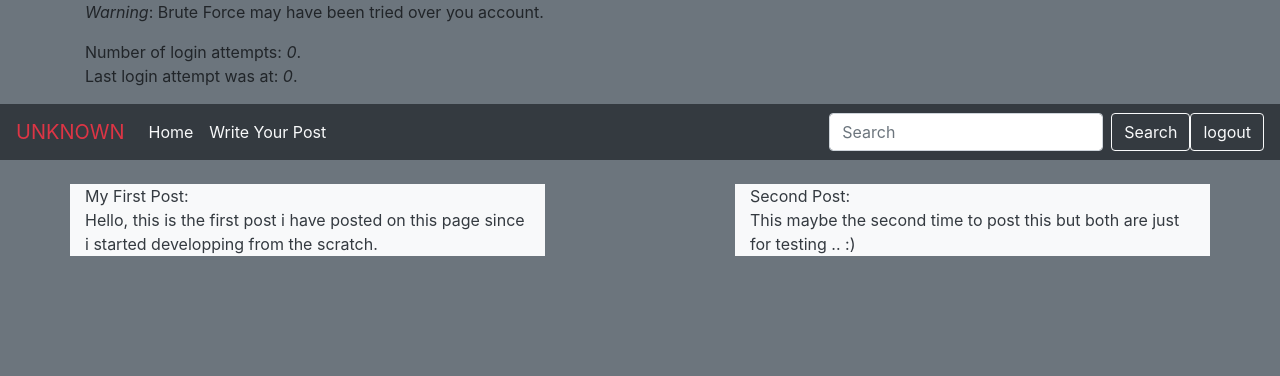
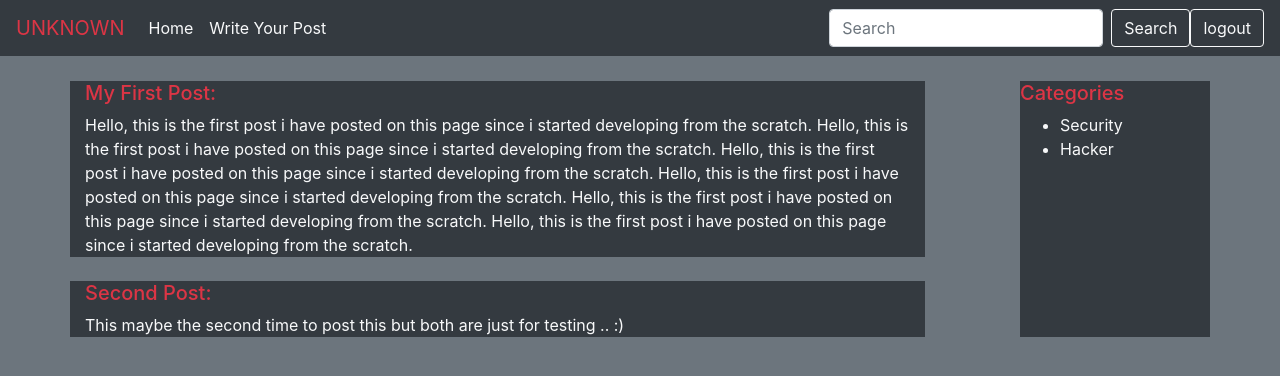
Before and after one commit to GladstoneAbraham/unknown, a PHP site: page /home/index.php in a window 1280 px wide. Shown: the top 376 px of the page. Run offline with PHP 8.4, Linux system fonts and the light colour scheme; a user stored in the database is signed in.

Commit message:
Funny :) Codding
hehe

```diff
--- a/sessions.php
+++ b/config/sessions.php
@@ -1,8 +1,9 @@
 <?php
-require "db_init.php";
+require "../config/db_init.php";
 
 session_start();
 $_SESSION['lock'] = false;
+$_SESSION['TFlogin'] = 3;
 $_SESSION['failed'] = false;
 function session_generate()
 {
--- a/header.php
+++ /dev/null
@@ -1,22 +0,0 @@
-<?php
-  require "validate.php";
-  require "sessions.php";
-  require "db_init.php";
-  header("Refresh:60");
-  ?>
-  <html>
-  <head>
-    <title>Project Secure Programmers</title>
-    <link rel="stylesheet" href="css/bootstrap.min.css">
-    <script src="js/jquery.min.js"></script>
-    <script src="js/popper.min.js"></script>
-    <script src="js/bootstrap.min.js"></script>
-    <meta charset="utf-8">
-    <meta name="viewport" content="width=device-width, initial-scale=1">
-  </head>
-  <body class="bg-secondary">
-    <?php
-    require "sub_header.php";
-    if(isset($_COOKIE['SSID']))
-      require "navbar.php";
-    ?>
--- /dev/null
+++ b/home/index.php
@@ -0,0 +1,52 @@
+<?php
+  require "../main-layout/header.php";
+  if(isset($_COOKIE['SSID']))
+  {
+   require "../main-layout/sub_header.php";
+ ?>
+ <!-- The Main Part Begins Here !! -->
+ <br/>
+ <div class="container">
+  <div class="row">
+    <div class="container col-lg-9">
+      <div class="row text-light bg-dark">
+        <div class="col-lg-12">
+          <h5 class="text-danger">My First Post:</h5>
+          Hello, this is the first post i have posted on this page since i started developing from the scratch.
+          Hello, this is the first post i have posted on this page since i started developing from the scratch.
+          Hello, this is the first post i have posted on this page since i started developing from the scratch.
+          Hello, this is the first post i have posted on this page since i started developing from the scratch.
+          Hello, this is the first post i have posted on this page since i started developing from the scratch.
+          Hello, this is the first post i have posted on this page since i started developing from the scratch.
+        </div>
+      </div>
+      <br/>
+      <div class="row text-light bg-dark">
+        <div class="col-lg-12">
+          <h5 class="text-danger">Second Post:</h5>
+          This maybe the second time to post this but both are just for testing .. :)
+        </div>
+      </div>
+    </div>
+    <div class="col-lg-1">
+    </div>
+    <div class="container col-lg-2 text-light bg-dark">
+      <div class="row">
+          <h5 class="text-danger"> Categories </h5>
+      </div>
+      <div class="row">
+          <ul>
+            <li>Security</li>
+            <li>Hacker</li>
+          </ul>
+      </div>
+    </div>
+  </div>
+</div>
+ <?php
+  }
+  else {
+    header("Location:../login/login.php");
+  }
+  require "../main-layout/footer.php";
+  ?>
--- a/navbar.php
+++ b/home/navbar.php
@@ -1,15 +1,15 @@
 <nav class="navbar navbar-expand-lg navbar-light bg-dark">
-  <a class="navbar-brand text-danger" href="index.php">UNKNOWN</a>
+  <a class="navbar-brand text-danger" href="../home/index.php">UNKNOWN</a>
   <button class="navbar-toggler" type="button" data-toggle="collapse" data-target="#navbarSupportedContent" aria-controls="navbarSupportedContent" aria-expanded="false" aria-label="Toggle navigation">
     <span class="navbar-toggler-icon"></span>
   </button>
   <div class="collapse navbar-collapse" id="navbarSupportedContent">
     <ul class="navbar-nav mr-auto">
       <li class="nav-item active">
-        <a class="nav-link text-light" href="index.php">Home <span class="sr-only">(current)</span></a>
+        <a class="nav-link text-light" href="../home/index.php">Home <span class="sr-only">(current)</span></a>
       </li>
       <li class="nav-item">
-        <a class="nav-link text-light" href="addurpost.php">Write Your Post</a>
+        <a class="nav-link text-light" href="../home/addurpost.php">Write Your Post</a>
       </li>
       <!--
       <li class="nav-item">
@@ -32,7 +32,7 @@
       <input class="form-control mr-sm-2" type="search" placeholder="Search" aria-label="Search">
       <button class="btn btn-outline-light my-2 my-sm-0" type="submit">Search</button>
     </form>
-    <form class="form-inline my-2 my-lg-0" action="login_val.php" method="post">
+    <form class="form-inline my-2 my-lg-0" action="../login/login_val.php" method="post">
       <button class="btn btn-outline-light my-2 my-sm-0" name="logout" type="submit">logout</button>
     </form>
   </div>
--- a/index.php
+++ /dev/null
@@ -1,25 +0,0 @@
-<?php
-  require "header.php";
-  if(isset($_COOKIE['SSID']))
-  {
- ?>
- <!-- The Main Part Begins Here !! -->
- <div class="container">
-   <br/>
-  <div class="row">
-    <div class="col-lg-5 text-dark bg-light">
-      My First Post:<br/>
-        Hello, this is the first post i have posted on this page since i started developping from the scratch.
-    </div>
-    <div class="col-lg-2 bg-secondary">
-    </div>
-    <div class="col-lg-5 text-dark bg-light">
-      Second Post:<br/>
-        This maybe the second time to post this but both are just for testing .. :)
-      </div>
-  </div>
-</div>
- <?php
-  }
-  require "footer.php";
-  ?>
--- a/sub_header.php
+++ b/login/login.php
@@ -1,4 +1,5 @@
 <?php
+require "../main-layout/header.php";
 if(!isset($_COOKIE['SSID']))
 {
   if($_SESSION['lock']==true){
@@ -19,12 +20,12 @@ if(!isset($_COOKIE['SSID']))
     <div class = "col-lg-4">
     </div>
     <div class = "col-lg-4 form-group">
-   <form class="form-control bg-dark" action="login_val.php" method="post">
+   <form class="form-control bg-dark" action="../login/login_val.php" method="post">
      <label class="text-light">User Name: </label>
      <input class="form-control"type="text" name="user_name" required/>
      <label class="text-light" >Password: </label>
      <input class="form-control" type="password" name="pass_user" required/><br/>
-     <input class="form-control" type="submit" class="btn" name="login" value="login"/>
+     <input class="form-control btn-light" type="submit" class="btn" name="login" value="login"/>
    </form>
    </div>
    <div class="col-lg-4">
@@ -34,37 +35,13 @@ if(!isset($_COOKIE['SSID']))
 
 <?php
      }
+
      // Update bad login count
    $data = $conn->prepare( 'UPDATE user_entries SET FailedLogin = (FailedLogin + 1) WHERE Name = (:user) LIMIT 1;' );
    $data->bindParam( ':user', $user, PDO::PARAM_STR );
    $data->execute();
 }
  else {
-   // Login successful
-   ?>
-   <div class="container">
-     <div class="row">
-       <div class="col-lg-10">
-   <?php
-   // Had the account been locked out since last login?
-   if( $_SESSION['Flogin'] >= $_SESSION['TFlogin'] ) {
-       echo "<p><em>Warning</em>: Brute Force may have been tried over you account.</p>";
-       echo "<p>Number of login attempts: <em>".$_SESSION['Flogin']."</em>.<br />Last login attempt was at: <em>".$_SESSION['Llogin']."</em>.</p>";
-   }
-   // Reset bad login count
-   $data = $conn->prepare( 'UPDATE user_entries SET FailedLogin = "0" WHERE Name = (:user) LIMIT 1;' );
-   $data->bindParam( ':user', $user, PDO::PARAM_STR );
-   $data->execute();
-   ?>
- </div>
- <!--
- <div class="col-lg-2">
-   <form action="login_val.php" method="post">
-     <input type="submit" class="btn" name ="logout" value="logout"/>
-   </form>
- </div>
--->
- </div>
- </div>
- <?php  }
+   header("Location:../home/index.php");
+ }
  ?>
--- /dev/null
+++ b/main-layout/header.php
@@ -0,0 +1,22 @@
+<?php
+  require "../login/validate.php";
+  require "../config/sessions.php";
+  require "../config/db_init.php";
+  header("Refresh:60");
+  error_reporting(0);
+  ?>
+  <html>
+  <head>
+    <title>Project Secure Programmers</title>
+    <link rel="stylesheet" href="../css/bootstrap.min.css">
+    <script src="../js/jquery.min.js"></script>
+    <script src="../js/popper.min.js"></script>
+    <script src="../js/bootstrap.min.js"></script>
+    <meta charset="utf-8">
+    <meta name="viewport" content="width=device-width, initial-scale=1">
+  </head>
+  <body class="bg-secondary">
+    <?php
+    if(isset($_COOKIE['SSID']))
+      require "../home/navbar.php";
+      ?>
--- /dev/null
+++ b/main-layout/sub_header.php
@@ -0,0 +1,17 @@
+   <div class="container">
+     <div class="row">
+       <div class="col-lg-10">
+   <?php
+   // Had the account been locked out since last login?
+   if( $_SESSION['Flogin'] >= $_SESSION['TFlogin'] ) {
+       echo "<p><em>Warning</em>: Brute Force may have been tried over you account.</p>";
+       echo "<p>Number of login attempts: <em>".$_SESSION['Flogin']."</em>.<br />Last login attempt was at: <em>".$_SESSION['Llogin']."</em>.</p>";
+   }
+   // Reset bad login count
+   $data = $conn->prepare( 'UPDATE user_entries SET FailedLogin = "0" WHERE Name = (:user) LIMIT 1;' );
+   $data->bindParam( ':user', $user, PDO::PARAM_STR );
+   $data->execute();
+   ?>
+    </div>
+  </div>
+</div>
--- a/sample_entry.php
+++ b/temp/sample_entry.php
@@ -1,5 +1,5 @@
 <?php
-  require "db_init.php";
+  require "../config/db_init.php";
   $stmt = $conn->prepare("Insert into user_entries(Name,Password,FailedLogin,LastLogin) values((:user),(:pass),(:flogin),now())");
   $user = "sw1";
   $stmt->bindParam(':user',$user,PDO::PARAM_STR);
```
Also changed, not shown: home/addurpost.php (renamed from addurpost.php, +10 -3 lines), login/login_val.php (renamed from login_val.php, +6 -7 lines), temp/index.php (added, +11 -0 lines), unknown.sql (deleted, +0 -67 lines), config/db_init.php (renamed from db_init.php), home/carousel.php (renamed from carousel.php), login/validate.php (renamed from validate.php), main-layout/footer.php (renamed from footer.php).
